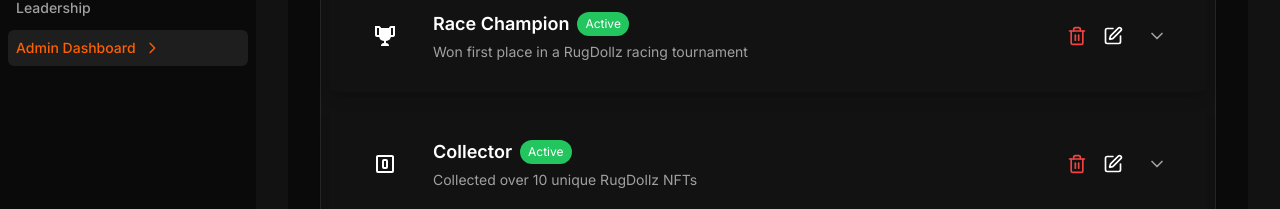
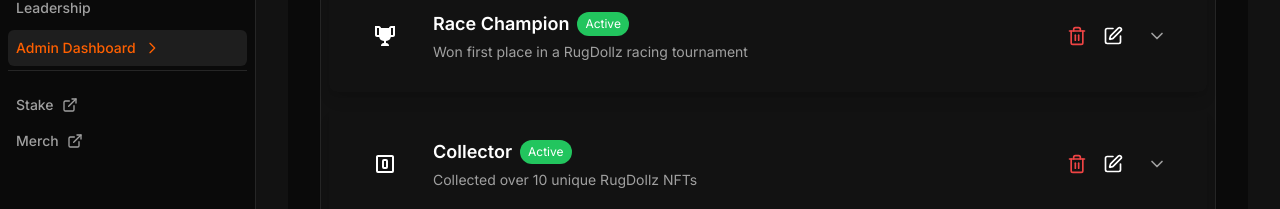
Before and after one commit to LatinGeek/rugdollz-central-hub, a Next.js app: page /badge-management in a window 1280 px wide. Shown: the part 402-611 px from the top of the page. Built offline with nearby package versions, Linux system fonts and the light colour scheme.

Commit message:
[FEATURE] [Navigation] Create Stake / Merch / Buy links on menu as external links

```diff
--- a/app/components/Navigation.tsx
+++ b/app/components/Navigation.tsx
@@ -3,6 +3,7 @@
 import Link from 'next/link'
 import { usePathname } from 'next/navigation'
 import { useState } from 'react'
+import { ExternalLink } from 'lucide-react'
 
 const HARDCODED_ADDRESS = '0x158a9e87156B6605B6f23bb8f4A8E4F47fc67f1c'
 
@@ -16,6 +17,11 @@ const navigation = [
   { name: 'Lore Discovery', href: '/lore-discovery' },
   { name: 'Raffle Discovery', href: '/raffle-discovery' },
   { name: 'Leadership', href: '/leadership' },
+]
+
+const externalLinks = [
+  { name: 'Stake', href: 'https://stake.rugdollz.com', icon: ExternalLink },
+  { name: 'Merch', href: 'https://merch.rugdollz.com', icon: ExternalLink },
 ]
 
 const adminNavigation = [
@@ -39,7 +45,7 @@ export function Navigation() {
     <>
       {/* Desktop Sidebar */}
       <div className="hidden md:flex md:w-64 md:flex-col md:fixed md:inset-y-0">
-        <div className="flex-1 flex flex-col min-h-0 bg-[rgb(var(--bg-darker))] border-[rgb(var(--border-dark))]">
+        <div className="flex-1 flex flex-col min-h-0 bg-[rgb(var(--bg-darker))] border-r border-[rgb(var(--border-dark))]">
           <div className="flex-1 flex flex-col pt-5 pb-4 overflow-y-auto">
             <div className="flex items-center flex-shrink-0 px-4">
               <h1 className="text-2xl font-bold text-[rgb(var(--text-primary))]">RugDollz Hub</h1>
@@ -62,8 +68,8 @@ export function Navigation() {
                 )
               })}
 
-              {/* Admin Menu */}
-              <div className="mt-4">
+                            {/* Admin Menu */}
+                            <div className="mt-4">
                 <button
                   onClick={() => setIsAdminMenuOpen(!isAdminMenuOpen)}
                   className={`w-full flex items-center px-2 py-2 text-sm font-medium rounded-md ${
@@ -108,6 +114,24 @@ export function Navigation() {
                   </div>
                 )}
               </div>
+
+              {/* External Links */}
+              <div className="pt-4 border-t border-[rgb(var(--border-dark))]">
+                {externalLinks.map((item) => (
+                  <a
+                    key={item.name}
+                    href={item.href}
+                    target="_blank"
+                    rel="noopener noreferrer"
+                    className="group flex items-center px-2 py-2 text-sm font-medium rounded-md text-[rgb(var(--text-secondary))] hover:bg-[rgb(var(--bg-light))] hover:text-[rgb(var(--text-primary))]"
+                  >
+                    <span>{item.name}</span>
+                    <item.icon className="ml-2 h-4 w-4 text-[rgb(var(--text-secondary))] group-hover:text-[rgb(var(--text-primary))]" />
+                  </a>
+                ))}
+              </div>
+
+
             </nav>
           </div>
         </div>
@@ -169,6 +193,22 @@ export function Navigation() {
               )
             })}
 
+            {/* Mobile External Links */}
+            <div className="pt-4 border-t border-[rgb(var(--border-dark))]">
+              {externalLinks.map((item) => (
+                <a
+                  key={item.name}
+                  href={item.href}
+                  target="_blank"
+                  rel="noopener noreferrer"
+                  className="flex items-center px-3 py-2 text-base font-medium rounded-md text-[rgb(var(--text-secondary))] hover:bg-[rgb(var(--bg-light))] hover:text-[rgb(var(--text-primary))]"
+                >
+                  <span>{item.name}</span>
+                  <item.icon className="ml-2 h-4 w-4 text-[rgb(var(--text-secondary))]" />
+                </a>
+              ))}
+            </div>
+
             {/* Mobile Admin Menu */}
             <div className="mt-4">
               <button
```
